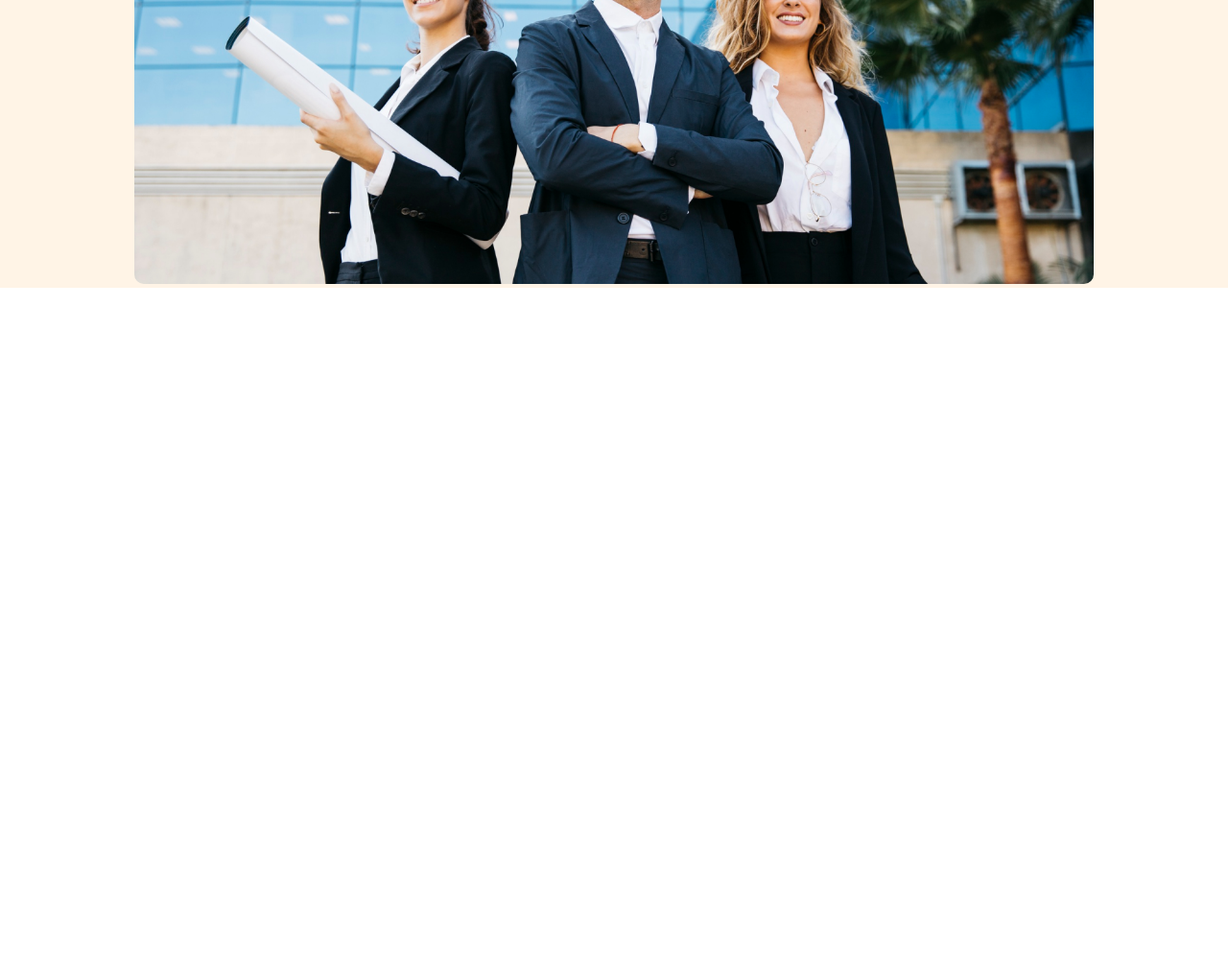
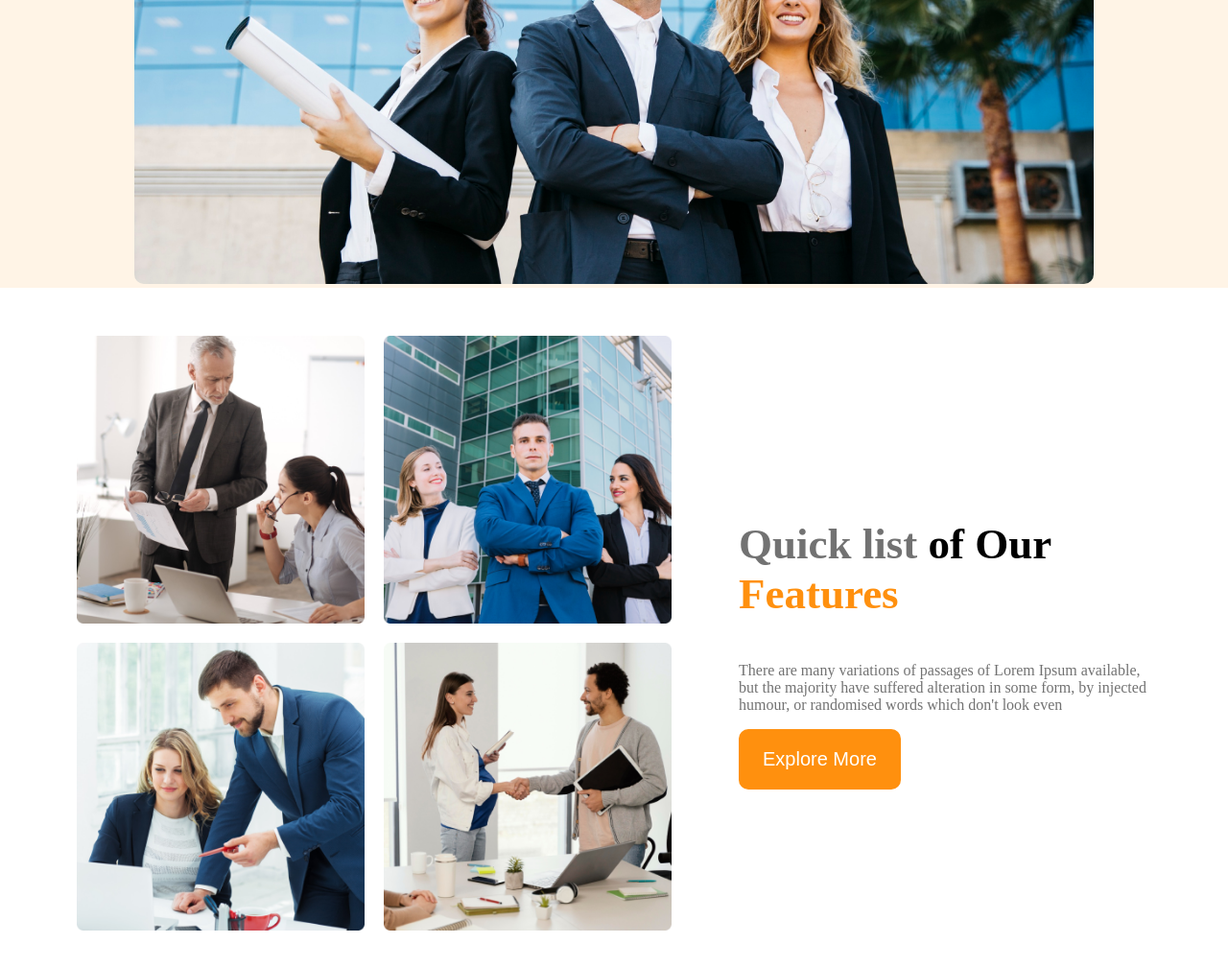
Before and after one commit to masrafi143/g3-architects-html-css-responsive, a plain HTML site: page index.html in a window 1280 px wide. Shown: the part 716-1724 px from the top of the page at 96% size. Before the commit the page ends 1016 px from the top, so only its background shows below. Drawn offline with Linux system fonts and the light colour scheme.

Commit message:
add teams section

```diff
--- a/index.html
+++ b/index.html
@@ -7,6 +7,7 @@
 </head>
 <link rel="stylesheet" href="style.css">
 <body>
+    <!-- header section -->
     <header>
         <nav>
             <h3 class="text-dark">G3 Architects</h3>
@@ -26,5 +27,21 @@
             <img src="./images/banner.png" alt="">
         </div>
     </header>
+    <main>
+        <!-- teams section -->
+        <section class="teams">
+            <div class="team-images">
+                <img src="./images/team1.png" alt="">
+                <img src="./images/team2.png" alt="">
+                <img src="./images/team3.png" alt="">
+                <img src="./images/team4.png" alt="">
+            </div>
+            <div class="our-features">
+                <h3><span id="quick-list">Quick list</span> of Our <span id="features">Features</span></h3>
+                <p class="text-light-gray">There are many variations of passages of Lorem Ipsum available, but the majority have suffered alteration in some form, by injected humour, or randomised words which don't look even</p>
+                <button class="btn-primary">Explore More</button>
+            </div>
+        </section>
+    </main>
 </body>
 </html>
--- a/style.css
+++ b/style.css
@@ -63,3 +63,32 @@ nav, .banner{
     width: 100%;
     border-radius: 10px;
 }
+/* team section */
+.teams{
+    display: flex;
+    align-items: center;
+    margin: 50px 80px;
+}
+.team-images{
+    display: grid;
+    grid-template-columns: repeat(2, 1fr);
+    gap: 20px;
+}
+.team-images img{
+    width: 300px;
+    height: 300px;
+}
+.our-features{
+    margin-left: 70px;
+    max-width: 500px;
+}
+.our-features h3{
+    font-weight: bold;
+    font-size: 45px;
+}
+#quick-list{
+    color: #727272;
+}
+#features{
+    color: #FF900E;
+}
```
